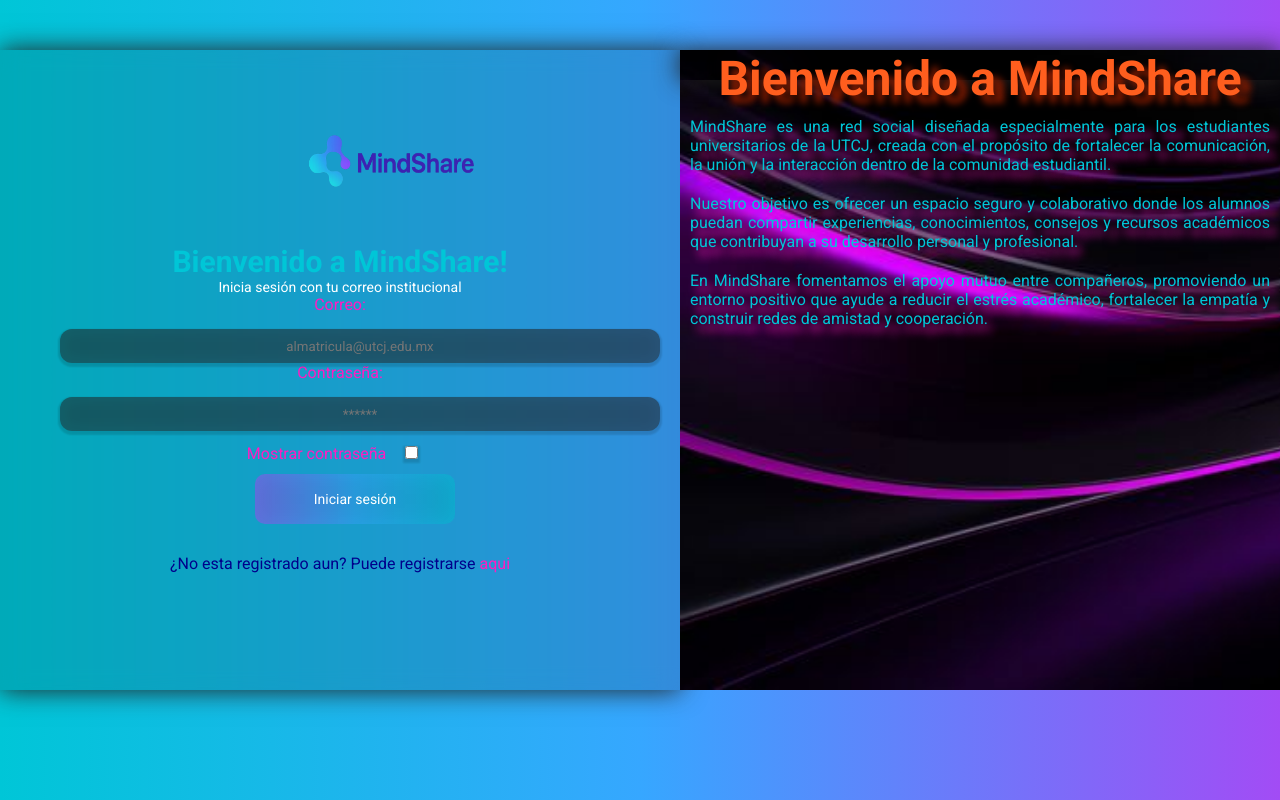
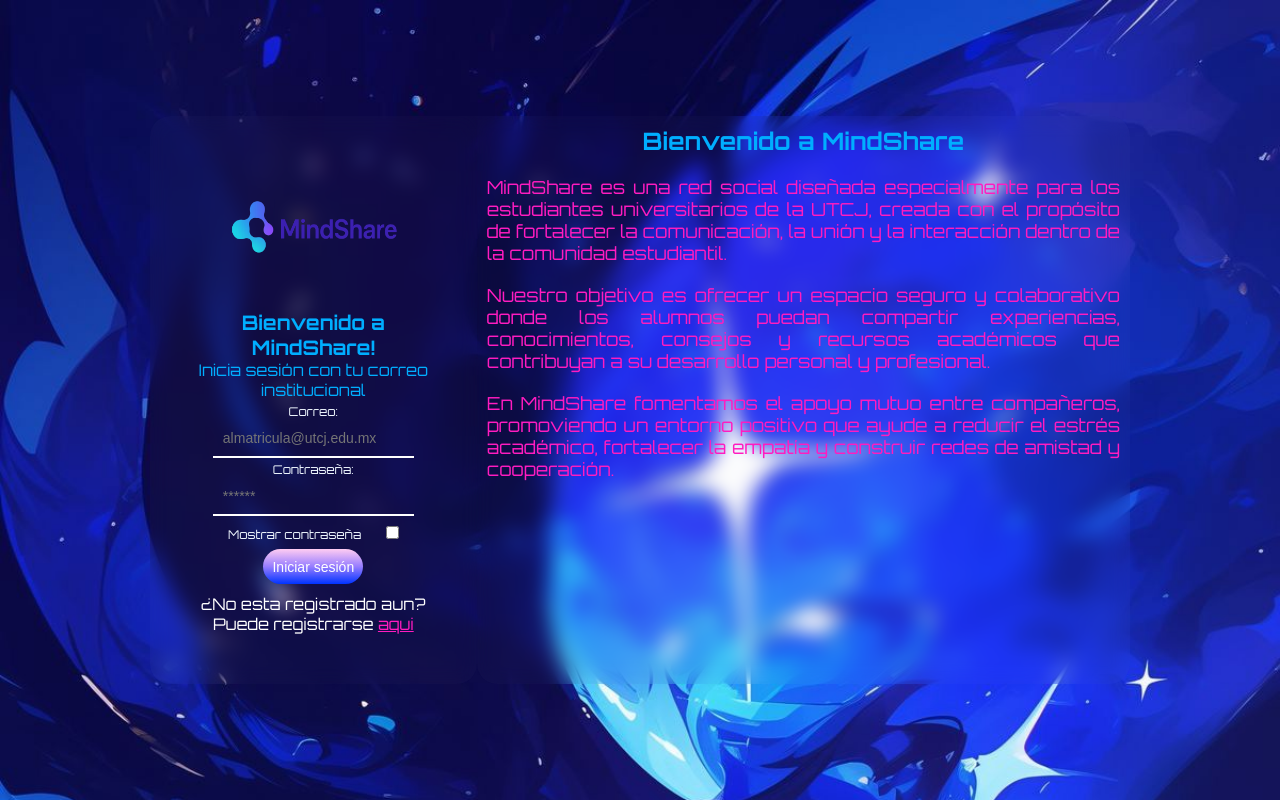
Before and after one commit to AngelVilla16/MindShare, a PHP site: page / in a window 1280 px wide. Run offline with PHP 8.4, Linux system fonts and the light colour scheme.

Commit message:
version 1.3 diseño

```diff
--- a/EstiloLogin.css
+++ b/EstiloLogin.css
@@ -1,181 +1,180 @@
+@import url('https://fonts.googleapis.com/css2?family=Orbitron:wght@400..900;1,100..900&display=swap');
+*{
+    margin: 0px;
+    padding: 0px;
+    box-sizing: border-box; /* Buena práctica en * */
+}
+html{
+    height: 100%;
+}
+body{
+    height: 100vh;
+    width: 100%;
+    background-image: url(fondo.jpg);
+    background-size: cover;
+    background-repeat: no-repeat;
+    font-family: "Orbitron", sans-serif;
 
 
-@import url('https://fonts.googleapis.com/css2?family=Roboto:ital,wght@0,100..900;1,100..900&display=swap');
+    display: flex;
+    justify-content: center; /* Centrar horizontalmente */
+    align-items: center;     /* Centrar verticalmente */
+}
 
-*{
-  margin: 0;
-  padding: 0;
-  box-sizing: border-box;
-  font-family: "Roboto", sans-serif;
-  text-decoration: none;
+.contenedorprincipal{
+    text-align: center;
+    padding: 10px;
+    display: grid;
+    gap: 0px;
 
+    /*  Definición de columnas más lógica  */
+    grid-template-columns: 1fr 2fr;
+    grid-template-rows: auto;
+
+    grid-template-areas:
+        "contenedorformulario contenedorinfo";
+
+    /* Le damos un ancho máximo para que no se estire demasiado en pantallas grandes */
+    max-width: 1000px;
+    width: 90%;
 }
-.titulo{
-  text-align: center;
-  font-family: "Roboto", sans-serif;
-  font-weight: bold;
-  font-size: 30px;
-  color: #00C6D7;
-}
-.texto{
-  text-align: center;
-    font-family: "Roboto", sans-serif;
 
-    font-size: 14px;
-    color: white;
-}
-body{
-  background: linear-gradient(90deg, #00C6D7, #36A7FF, #A24CF5);
+.contenedorformulario{
+
+    grid-area: contenedorformulario;
+    overflow: hidden;
+    border-radius: 20px;
+    border-top-right-radius: 0px;
+
+    border-right: none;
+    padding: 40px;
+
+    max-width: 100%; /* Ahora ocupará 1fr del .contenedorprincipal */
+    height: 100%;
+    background-color: rgba(255, 255, 255, 0.02);
+    backdrop-filter: blur(10px);
 
 }
 .logo{
+    align-items: center;
+    justify-content: center;
+}
+.titulo{
+    color: #00aeff;
     text-align: center;
-  align-items: center;
-  margin-left: 100px;
+    font-size: 20px;
 }
-.contenedorprincipal{
+.texto{
+    font-size: 16px;
+    color: #00aeff;
+}
+input{
+    padding: 10px;
+    border-radius: 0px;
+    outline: none;
+    border: 0px;
+    color: rgb(255, 28, 192);
+    font-size: 14px;
+    background: transparent;
+    border-bottom: 2px solid white;
+}
+label{
+    color: aliceblue;
+    padding: 10px;
+    font-size: 12px;
+}
+.checkpassword{
+    margin: 10px;
+
+}
+.btnIniciarSesion{
+    background: linear-gradient(#FFCCF2,#977DFF,#0033FF);
+   color: white;
+   border: none;
+   border-radius: 100px;
+    font-size: 14px;
+    width: 100px;
+    height: 35px;
+    cursor:pointer;
+    transition: box-shadow 0.3s ease;
+}
+.btnIniciarSesion:hover{
+    box-shadow: -5px -5px 23px rgb(255, 28, 192), 5px 5px 23px #00aeff;
+    background: linear-gradient(#0033FF,#0600AB,#00033D);
+}
+.contenedorinfo{
+    grid-area: contenedorinfo;
+   overflow: hidden;
+   border-radius:20px ;
+   border-top-left-radius:0px ;
+
+   border-left: none;
+    background-color: rgba(255, 255, 255, 0.02);
+    backdrop-filter: blur(10px);
+   text-align: center;
+   justify-items: center;
+
+}
+.tituloinfo{
+
+    font-size: 24px;
+    padding: 10px;
+    text-align: center;
+    color: #00aeff;
+
+}
+.textoinfo{
+     font-size:18px;
+     padding: 10px;
+     text-align: justify;
+     justify-content: center;
+     color: rgb(255, 28, 192);
+}
+.enlace{
+    color: white;
+    padding: 10px;
+}
+.link{
+    color: rgb(255, 28, 192);
+}
+
+@media(max-width:600px){
+    html{
         width: 100%;
-  height: 80vh;
-  margin: auto;
- margin-top: 50px;
- margin-bottom: 100px;
- flex-wrap: wrap;
- min-width: 300px;
-  display: flex;
+        height: 100%;
+
+    }
+    body{
+        height: 100vh;
+        background-image: url(fondo.jpg);
+        background-size: cover;
+        background-repeat: no-repeat;
+        font-family: "Orbitron", sans-serif;
 
 
 
+         justify-content: initial; /* Centrar horizontalmente */
+        align-items: initial;     /* Centrar verticalmente */
     }
-.contenedor-formulario{
-  flex: 1;
-  margin-bottom: 0px;
-  align-items: center;
-  text-align: center;
-  width: 80%;
-  padding: 40px;
-  box-shadow: 0px 0px 25px #222;
-  background-color: rgba(0, 0, 0, 0.137);
-  backdrop-filter: blur(10px);
+    .contenedorprincipal{
+        grid-template-columns: 100%;
+        grid-template-rows: auto auto;
+        width: 100%;
+        height: auto;
+
+        grid-template-areas:
+        "contenedorformulario"
+        "contenedorinfo";
+    }
+    .contenedorformulario{
+        grid-area: contenedorformulario;
+      max-width: 100%; /* Ahora ocupará 1fr del .contenedorprincipal */
 
 
     }
-input{
-  text-align: center;
-  margin-left: 20px;
-  margin-right: 60px;
-  width: 100%;
-  height: 30px;
-  margin-top: 15px;
-   color: #FF1CC0;
-  padding: 15px;
-  background-color: #22222283;
-  backdrop-filter: blur(10px);
-  border-radius: 12px;
-  border: 2px solid transparent;
-  box-shadow: 0px 2px 2px 2px rgba(0, 0, 0, 0.137);
-  transition: border .3s ease-in-out;
-}
-.checkpassword{
-  margin: 15px;
-  margin-left: 15px;
-  width: auto;
-  height: auto;
- justify-content: center;
-  color: #00C6D7;
-}
-
-label{
-  font-family: "Roboto", sans-serif;
-  color: #FF1CC0;
-}
-button[type="submit"]{
-   margin-left:30px;
-  font-size: 14px;
-
-  width: 200px;
-  height:50px;
-  margin-top: 60 px;
-  color:white;
-  border: 0px;
-  border-radius: 10px;
-  backdrop-filter: blur(10px);
-  background: linear-gradient(90deg,#a34cf586,#36a8ff83,#00c5d77a);
-  cursor: pointer;
-}
-button[type='submit']:hover{
-  box-shadow: -5px -5px 23px #FF1CC0, 5px 5px 23px #0600AB;
-  background: linear-gradient(90deg, #0033FF, #0600AB, #00033D);
-}
-button[type="submit"]{
-  transition: box-shadow 0.3s ease;
-}
-.textbottom{
-  font-family: "Roboto", sans-serif;
-  font-size: 16px;
-  color:#FF1CC0;
-}
-.registro{
-  display:block;
-  text-align: center;
-  font-weight: 500px;
-  color:#A24CF5;
-  text-decoration: underline ;
-  cursor: pointer;
-  font-size: 16px;
+    .contenedorinfo{
+        grid-area:contenedorinfo;
+        display: none;
 
     }
-
-/* lado derecho*/
-.contenedorfondo{
-  height: auto;
-  width: auto;
-  flex: 1;
-  flex-wrap: wrap;
-   margin-bottom: 0px;
-   backdrop-filter: blur(10px);
-   background: rgba(255, 255, 255, 0.219);
-  background-image: url("cover.jpeg");
- background-size: cover;
 }
-.contenedorinfo{
-    flex: 1;
-    flex-wrap: wrap;
-    margin-bottom: 0px;
-  font-family: "Roboto", sans-serif;
-  width: 100%;
-  height: 30px;
-  padding:  auto;
-
- text-align: center;
- color: #FF5E1E;
- backdrop-filter: blur(10px) ;
- box-shadow: 0px 0px 25px #222;
- backdrop-filter: blur(20px);
-
-
-}
-
-.tituloinfo{
-  font-family: "Roboto", sans-serif;
-  text-shadow: 10px 8px 7px rgb(138, 28, 0);
-  font-size: 48px;
-  text-align: center;
-}
-.textoinfo{
-  padding: 10px;
-  font-family: "Roboto", sans-serif;
-  text-shadow: 7px 8px 10px #FF1CC0;
-  font-size: clamp(30px 4vw +1rem 48px);
-  text-align: justify;
-  color: #00C6D7;
-}
-.enlace{
-  padding: 10px;
-  margin-top: 20px;
-  font-family: "Roboto", sans-serif;
-  color:darkblue ;
-}
-.link{
-  font-family: "Roboto", sans-serif;
-  color: #FF1CC0;
-}
--- a/index.html
+++ b/index.html
@@ -18,7 +18,7 @@
 
             <div class="contenedorprincipal">
 
-                <div class=contenedor-formulario>
+                <div class=contenedorformulario>
                     <img class="logo" src="LogoSinFondo.png" alt="MinShare logo" width="200" height="150">
                     <h1 class="titulo">
                         Bienvenido a MindShare!
@@ -52,8 +52,7 @@
                    </p>
 
                 </div>
-              <div class="contenedorfondo">
-                  <div class="contenedorinfo">
+                <div class="contenedorinfo">
                      <h1 class="tituloinfo">
                     Bienvenido a MindShare
                 </h1>
@@ -72,7 +71,6 @@
 
                 </div>
 
-              </div>
             </div>
 
 
```
Also changed, not shown: fondo.jpg (added). Lines whose indentation alone changed are shown as unchanged.
